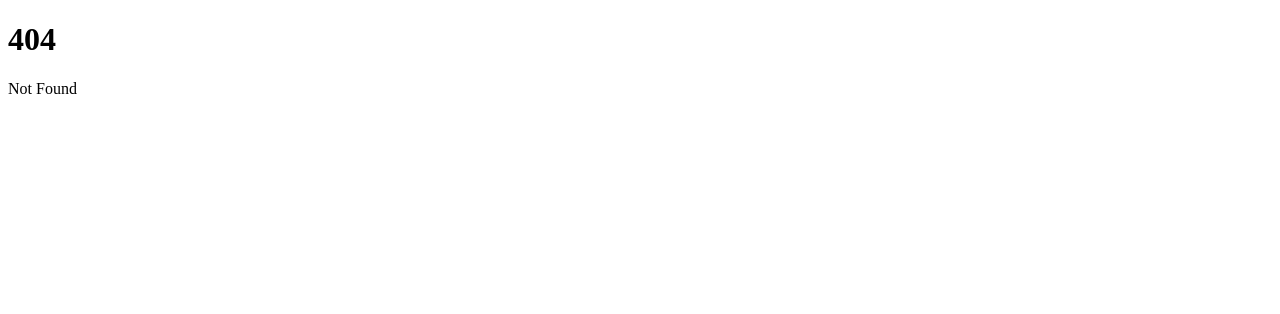
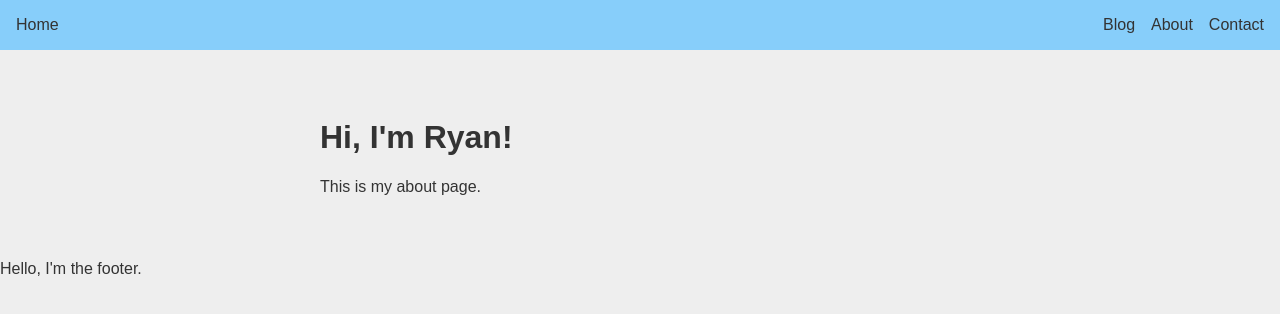
Before and after one commit to skillfulman2/svelteSite, a SvelteKit app: page /about in a window 1280 px wide. Before the commit this address had no page. Shown: the top 314 px of the page. Built offline with nearby package versions, Linux system fonts and the light colour scheme.

Commit message:
Changing configs

```diff
--- a/package.json
+++ b/package.json
@@ -16,10 +16,13 @@
 		"@playwright/test": "^1.25.0",
 		"@sveltejs/adapter-auto": "next",
 		"@sveltejs/kit": "next",
+		"mdsvex": "^0.10.6",
 		"prettier": "^2.6.2",
 		"prettier-plugin-svelte": "^2.7.0",
+		"sass": "^1.55.0",
 		"svelte": "^3.44.0",
 		"svelte-check": "^2.7.1",
+		"svelte-preprocess": "^4.10.7",
 		"typescript": "^4.7.4",
 		"vite": "^3.1.0"
 	},
--- /dev/null
+++ b/src/lib/components/Header.svelte
@@ -0,0 +1,41 @@
+<!-- Header.svelte -->
+<header>
+    <a href="/">Home</a>
+
+    <nav>
+      <ul>
+        <li>
+          <a href="/blog">Blog</a>
+        </li>
+        <li>
+          <a href="/about">About</a>
+        </li>
+        <li>
+          <a href="/contact">Contact</a>
+        </li>
+      </ul>
+    </nav>
+  </header>
+
+
+  <style>
+    header {
+      padding: 1rem;
+      background: lightskyblue;
+      display: flex;
+      flex-wrap: wrap;
+      justify-content: space-between;
+    }
+
+    ul {
+      margin: 0;
+      list-style-type: none;
+      display: flex;
+      gap: 1rem;
+    }
+
+    a {
+      text-decoration: none;
+      color: inherit;
+    }
+    </style>
--- /dev/null
+++ b/src/lib/styles/style.scss
@@ -0,0 +1,13 @@
+/* style.css */
+body {
+    margin: 0;
+    background: #eee;
+    color: #333;
+    font-family: sans-serif;
+  }
+
+  main {
+    padding: 1rem;
+    margin: 2rem auto;
+    max-width: 40rem;
+  }
--- /dev/null
+++ b/src/routes/+layout.svelte
@@ -0,0 +1,14 @@
+<!-- +layout.svelte -->
+<script>
+    import Header from '$lib/components/Header.svelte'
+    import '$lib/styles/style.scss'
+    </script>
+
+    <Header />
+    <!-- The rest of the HTML here -->
+
+<main>
+  <slot />
+</main>
+
+<footer>Hello, I'm the footer.</footer>
--- a/src/routes/+page.svelte
+++ b/src/routes/+page.svelte
@@ -1,5 +1,5 @@
 <script>
-    import Globe from './Globe.svelte';
+    import Globe from '../lib/Globe.svelte';
 </script>
 
 <Globe/>
--- /dev/null
+++ b/src/routes/about/+page.svelte
@@ -0,0 +1,3 @@
+<h1>Hi, I'm Ryan!</h1>
+
+<p>This is my about page.</p>
--- /dev/null
+++ b/src/routes/blog/+page.svelte
@@ -0,0 +1,4 @@
+<!-- blog/+page.svelte -->
+<h1>Blog</h1>
+
+<p>My blog posts will go here eventually…</p>
--- /dev/null
+++ b/src/routes/contact/+page.svelte
@@ -0,0 +1,4 @@
+<!-- contact/+page.svelte -->
+<h1>Get in touch</h1>
+
+<p><a href="mailto:me@my.tld">Email me!</a></p>
--- a/svelte.config.js
+++ b/svelte.config.js
@@ -1,10 +1,21 @@
 import adapter from '@sveltejs/adapter-auto';
+import sveltePreprocess from 'svelte-preprocess';
+import { mdsvex } from 'mdsvex'
 
 /** @type {import('@sveltejs/kit').Config} */
 const config = {
 	kit: {
 		adapter: adapter()
-	}
+	},
+
+	extensions: ['.svelte', '.md'],
+
+	preprocess: [
+		sveltePreprocess(),
+		mdsvex({
+			extensions: ['.md']
+		})
+	]
 };
 
 export default config;
```
Also changed, not shown: src/lib/Globe.svelte (renamed from src/routes/Globe.svelte), src/routes/Header.svelte (deleted), 1 other file (tests, documents, lock files or other folders).
